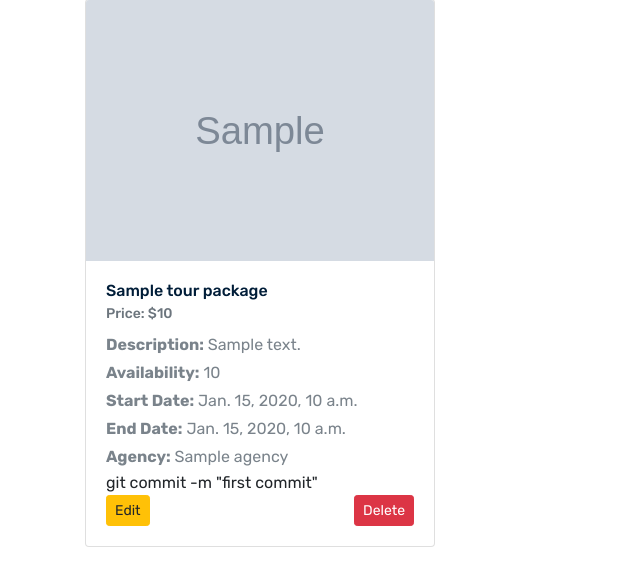
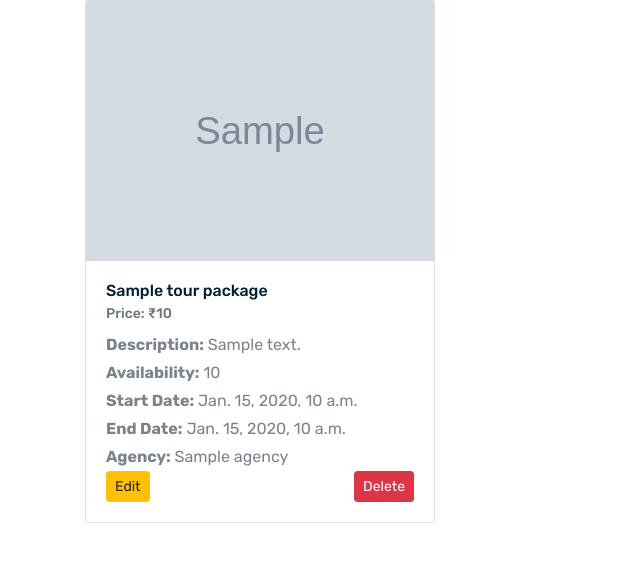
Before and after one commit to fathima-2003/Tourism-managment-system, a Django app: template travelapp/templates/agency/tour_package_list.html in a window 1280 px wide. Shown: the part 278-849 px from the top of the page, without its empty margins (0-640 px from the left). After the commit the page ends 801 px from the top, so only its background shows below. Run offline with Django 3.2, Linux system fonts and the light colour scheme; the template is opened without the code that fills it: most values are stand-ins (such as "Sample title", 1, 10 or a date in 2020); grey boxes marked "Sample" are stand-in pictures; some libraries are stand-ins or nearby versions.

Commit message:
second commit

```diff
--- a/travelapp/templates/agency/register_agency.html
+++ b/travelapp/templates/agency/register_agency.html
@@ -48,7 +48,7 @@
             </div>
             <div class="form-group">
                 <label for="contact_number">Contact Number</label>
-                <input type="text" class="form-control" id="contact_number" name="contact_number" required>
+                <input type="text" class="form-control" id="contact_number"  pattern="\d{10}" title="Phone number must be 10 digits" name="contact_number" required>
             </div>
             <div class="form-group">
                 <label for="website">Website</label>
--- a/travelapp/templates/agency/tour_package_list.html
+++ b/travelapp/templates/agency/tour_package_list.html
@@ -43,13 +43,13 @@
                       {% endif %}
                       <div class="card-body">
                           <h5 class="card-title">{{ tour_package.title }}</h5>
-                          <h6 class="card-subtitle mb-2 text-muted">Price: ${{ tour_package.price }}</h6>
+                          <h6 class="card-subtitle mb-2 text-muted">Price: ₹{{ tour_package.price }}</h6>
                           <p class="card-text"><strong>Description:</strong> {{ tour_package.description }}</p>
                           <p class="card-text"><strong>Availability:</strong> {{ tour_package.availability }}</p>
                           <p class="card-text"><strong>Start Date:</strong> {{ tour_package.start_date }}</p>
                           <p class="card-text"><strong>End Date:</strong> {{ tour_package.end_date }}</p>
                           <p class="card-text"><strong>Agency:</strong> {{ tour_package.agency.name }}</p> <!-- Assuming agency has a 'name' field -->
-                          git commit -m "first commit"
+
                           <div class="d-flex justify-content-between">
                               <a href="{% url 'tour_package_update' tour_package.pk %}" class="btn btn-warning btn-sm">Edit</a>
                               <form action="{% url 'tour_package_delete' tour_package.pk %}" method="POST" style="display:inline;">
```
Also changed, not shown: db.sqlite3.
